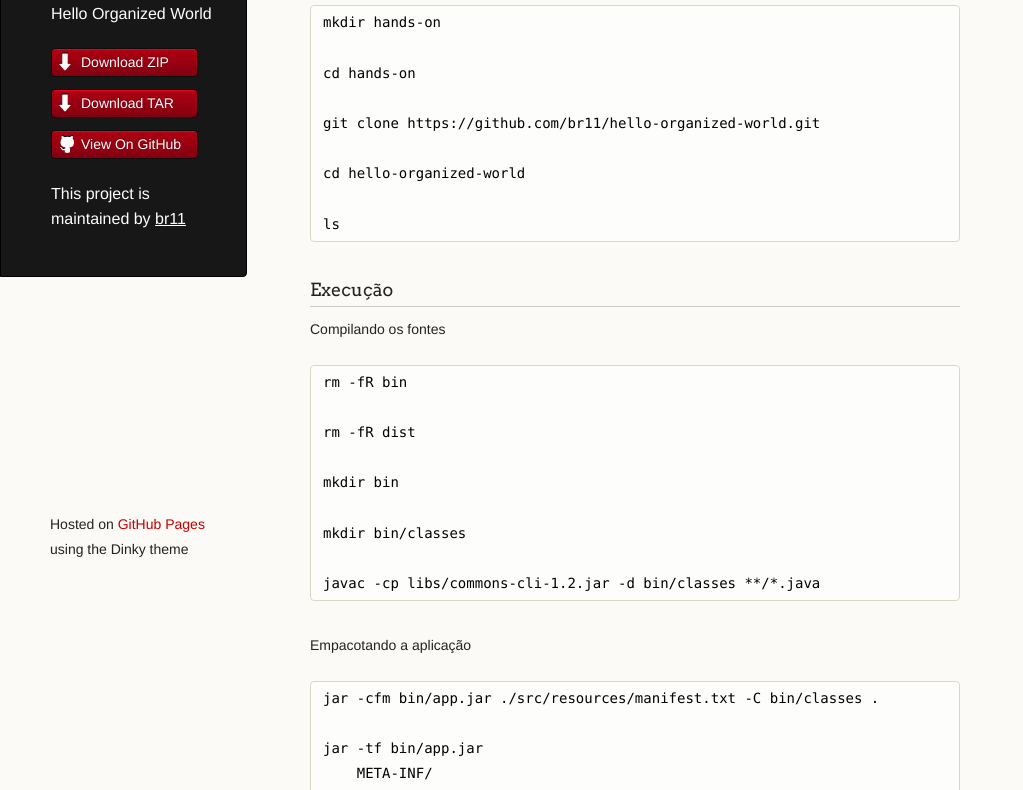
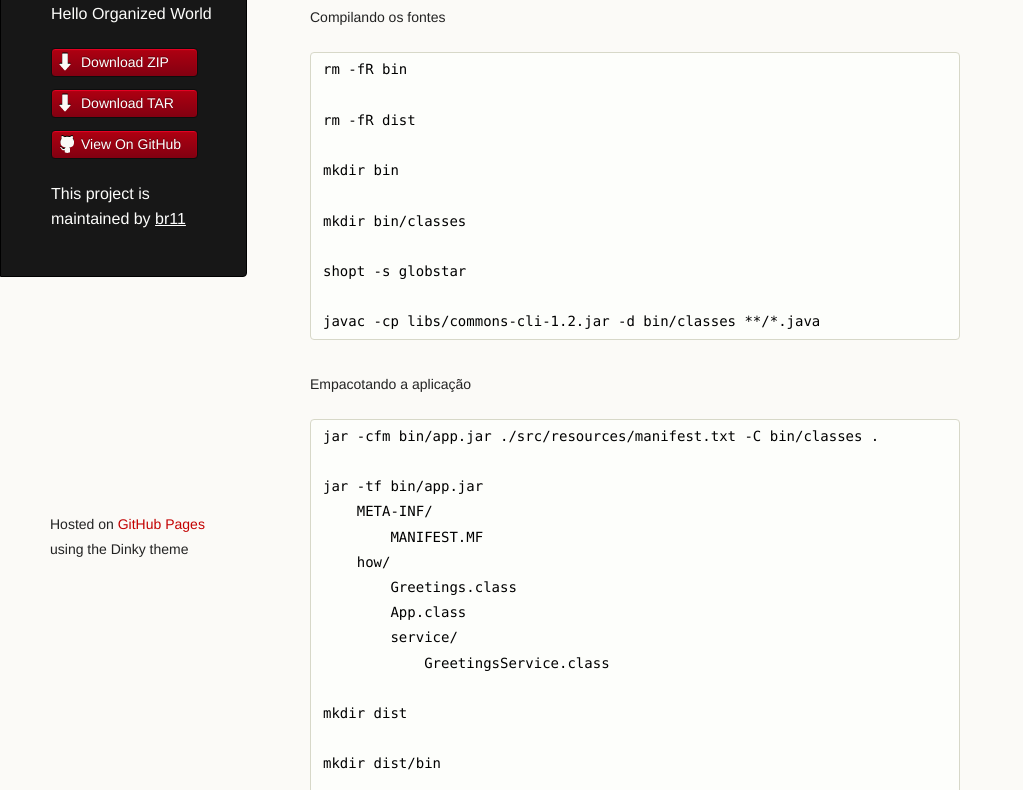
Before and after one commit to br11/hello-organized-world, a plain HTML site: page index.html in a window 1280 px wide. Shown: the part 206-996 px from the top of the page, without its empty margins (0-1023 px from the left). Drawn offline with Linux system fonts and the light colour scheme.

Commit message:
Create gh-pages branch via GitHub

```diff
--- a/index.html
+++ b/index.html
@@ -37,20 +37,6 @@
 <li>Git</li>
 <li>JDK 1.7.x</li>
 </ul><h3>
-<a name="baixando-o-c%C3%B3digo-fonte" class="anchor" href="#baixando-o-c%C3%B3digo-fonte"><span class="octicon octicon-link"></span></a>Baixando o código fonte</h3>
-
-<pre><code>mkdir hands-on
-
-cd hands-on
-
-git clone https://github.com/br11/hello-organized-world.git
-
-cd hello-organized-world
-
-ls
-</code></pre>
-
-<h3>
 <a name="execu%C3%A7%C3%A3o" class="anchor" href="#execu%C3%A7%C3%A3o"><span class="octicon octicon-link"></span></a>Execução</h3>
 
 <p>Compilando os fontes</p>
@@ -62,6 +48,8 @@ rm -fR dist
 mkdir bin
 
 mkdir bin/classes
+
+shopt -s globstar
 
 javac -cp libs/commons-cli-1.2.jar -d bin/classes **/*.java
 </code></pre>
--- a/params.json
+++ b/params.json
@@ -1 +1 @@
-{"name":"hello-organized-world","tagline":"Hello Organized World","body":"### Requisitos\r\n\r\n* Git\r\n* JDK 1.7.x\r\n\r\n### Baixando o código fonte\r\n\r\n\tmkdir hands-on\r\n\r\n\tcd hands-on\r\n\r\n\tgit clone https://github.com/br11/hello-organized-world.git\r\n\r\n\tcd hello-organized-world\r\n\r\n\tls\r\n\r\n\r\n### Execução\r\nCompilando os fontes\r\n\r\n\trm -fR bin\r\n\r\n\trm -fR dist\r\n\r\n\tmkdir bin\r\n\r\n\tmkdir bin/classes\r\n\r\n\tjavac -cp libs/commons-cli-1.2.jar -d bin/classes **/*.java\r\n\r\n\r\nEmpacotando a aplicação\r\n\r\n\tjar -cfm bin/app.jar ./src/resources/manifest.txt -C bin/classes .\r\n\r\n\tjar -tf bin/app.jar\r\n\t\tMETA-INF/\r\n\t\t    MANIFEST.MF\r\n\t\thow/\r\n\t\t    Greetings.class\r\n\t\t    App.class\r\n\t\t    service/\r\n\t\t        GreetingsService.class\r\n\t\r\n\tmkdir dist\r\n\r\n\tmkdir dist/bin\r\n\r\n\tcp -R bin/app.jar dist/bin \r\n\r\n\tcp -R libs dist \r\n\r\n\tcp src/resources/run dist\r\n\r\n\r\n\r\nExecutando a aplicação\r\n\r\n\tcd dist\r\n\r\n\tjava -jar bin/app.jar [options] <visitor-name>\r\n\r\nEx.: \r\n\r\n\tcd dist\r\n\r\n\tjava -jar bin/app.jar -fv Fulano\r\n\r\n","google":"","note":"Don't delete this file! It's used internally to help with page regeneration."}
+{"name":"hello-organized-world","tagline":"Hello Organized World","body":"### Requisitos\r\n\r\n* Git\r\n* JDK 1.7.x\r\n\r\n### Execução\r\nCompilando os fontes\r\n\r\n\trm -fR bin\r\n\r\n\trm -fR dist\r\n\r\n\tmkdir bin\r\n\r\n\tmkdir bin/classes\r\n\r\n\tshopt -s globstar\r\n\r\n\tjavac -cp libs/commons-cli-1.2.jar -d bin/classes **/*.java\r\n\r\n\r\nEmpacotando a aplicação\r\n\r\n\tjar -cfm bin/app.jar ./src/resources/manifest.txt -C bin/classes .\r\n\r\n\tjar -tf bin/app.jar\r\n\t\tMETA-INF/\r\n\t\t    MANIFEST.MF\r\n\t\thow/\r\n\t\t    Greetings.class\r\n\t\t    App.class\r\n\t\t    service/\r\n\t\t        GreetingsService.class\r\n\t\r\n\tmkdir dist\r\n\r\n\tmkdir dist/bin\r\n\r\n\tcp -R bin/app.jar dist/bin \r\n\r\n\tcp -R libs dist \r\n\r\n\tcp src/resources/run dist\r\n\r\n\r\n\r\nExecutando a aplicação\r\n\r\n\tcd dist\r\n\r\n\tjava -jar bin/app.jar [options] <visitor-name>\r\n\r\nEx.: \r\n\r\n\tcd dist\r\n\r\n\tjava -jar bin/app.jar -fv Fulano\r\n\r\n","google":"","note":"Don't delete this file! It's used internally to help with page regeneration."}
```
